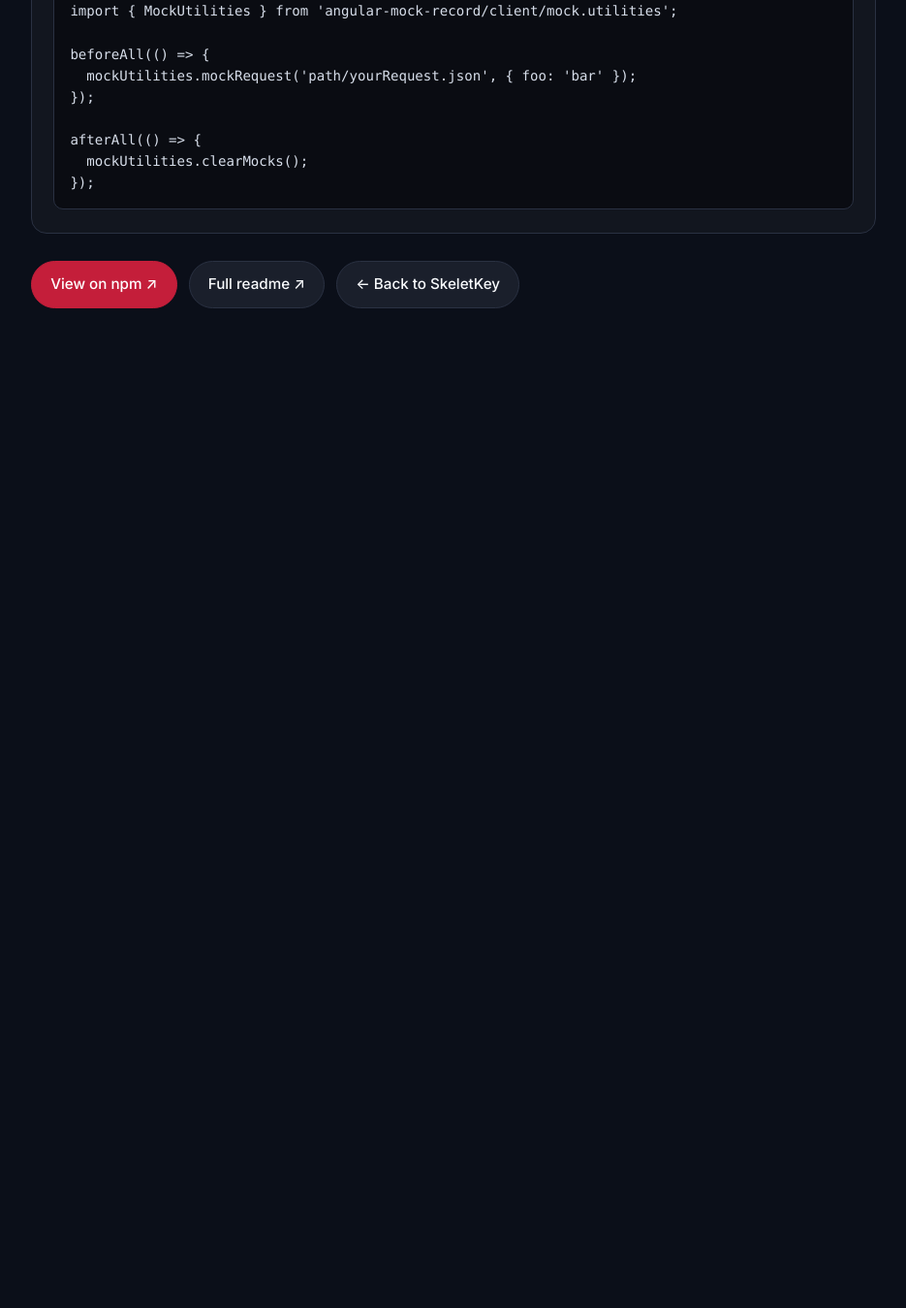
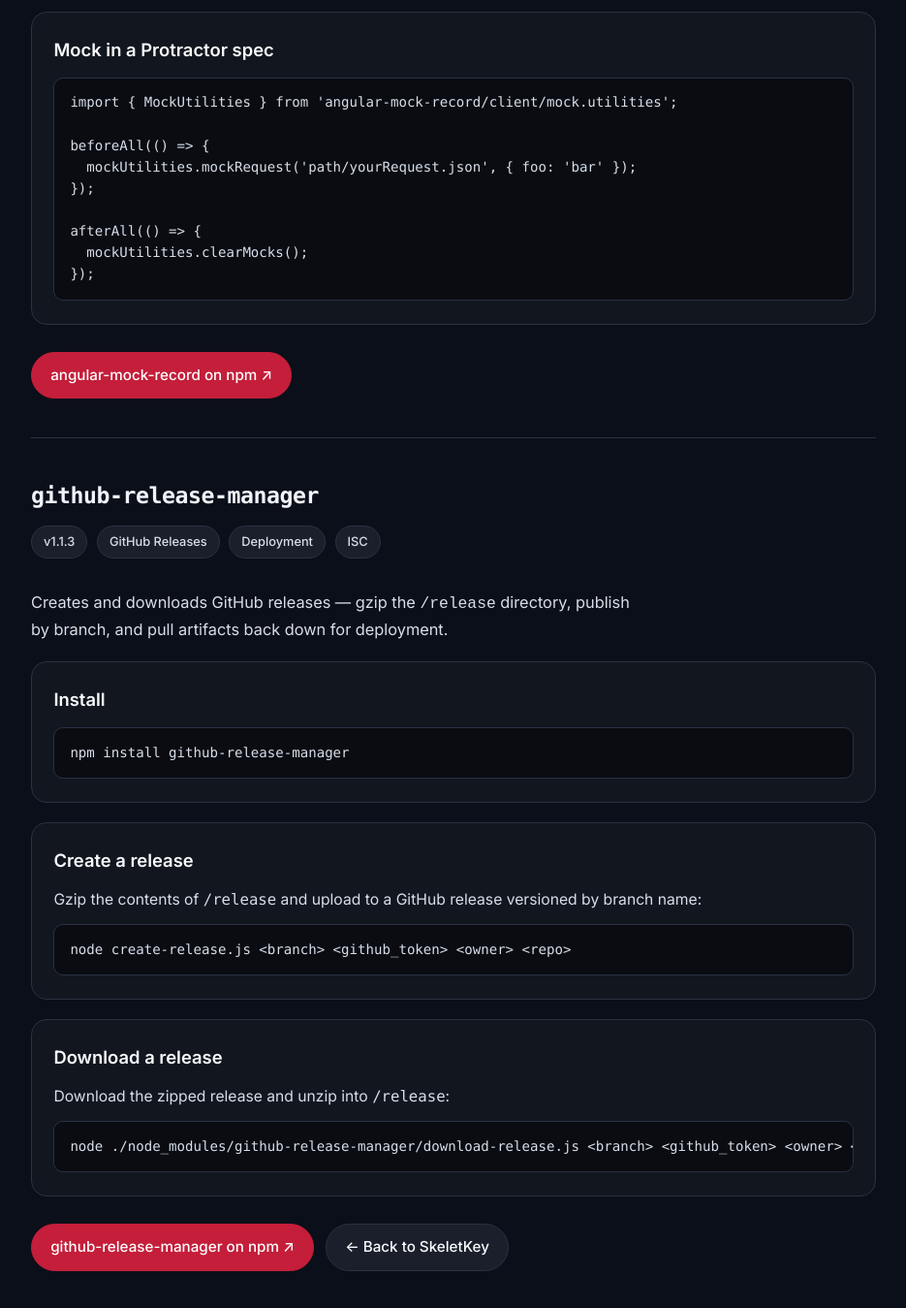
Before and after one commit to skelet-key/skeletkey-website, a plain HTML site: page software/index.html in a window 1280 px wide. Shown: the part 1341-2690 px from the top of the page at 97% size, without its empty margins (172-1107 px from the left). Before the commit the page ends 1723 px from the top, so only its background shows below. Drawn offline with Linux system fonts and the light colour scheme.

Commit message:
Add github-release-manager package to /software page

```diff
--- a/software/index.html
+++ b/software/index.html
@@ -3,8 +3,8 @@
 <head>
   <meta charset="UTF-8" />
   <meta name="viewport" content="width=device-width, initial-scale=1.0" />
-  <title>Software — angular-mock-record | SkeletKey</title>
-  <meta name="description" content="angular-mock-record — An Angular / Protractor framework that mocks and records HTTP requests like VCR. By Nathan McDowell." />
+  <title>Software | SkeletKey</title>
+  <meta name="description" content="Open-source npm packages by Nathan McDowell — angular-mock-record and github-release-manager." />
   <link rel="preconnect" href="https://fonts.googleapis.com" />
   <link rel="preconnect" href="https://fonts.gstatic.com" crossorigin />
   <link href="https://fonts.googleapis.com/css2?family=Inter:wght@400;500;600;700&display=swap" rel="stylesheet" />
@@ -126,6 +126,28 @@
       border-color: var(--brake-red-hover);
     }
     .nav-links a.active { color: #fff; }
+    .pkg-title {
+      font-size: 1.45rem;
+      font-weight: 700;
+      letter-spacing: -0.02em;
+      margin: 0.5rem 0 0.75rem;
+    }
+    .pkg-title code {
+      font-family: ui-monospace, SFMono-Regular, Menlo, Monaco, Consolas, monospace;
+      color: #f0f3fa;
+    }
+    .pkg-lead {
+      color: var(--text-secondary);
+      font-size: 1.02rem;
+      line-height: 1.6;
+      margin-bottom: 1.25rem;
+      max-width: 40rem;
+    }
+    .pkg-rule {
+      border: 0;
+      border-top: 1px solid var(--border);
+      margin: 2.5rem 0;
+    }
   </style>
 </head>
 <body>
@@ -152,18 +174,19 @@
 
   <main class="soft-page">
     <p class="eyebrow">Open source · npm</p>
-    <h1><code>angular-mock-record</code></h1>
+    <h1>Software</h1>
     <p class="lead">
-      An Angular / Protractor framework that mocks and records HTTP requests — manually or automatically, VCR-style — so end-to-end tests stay fast, deterministic, and offline-friendly.
+      Open-source packages published on npm — tooling for Angular e2e testing and GitHub release automation.
     </p>
 
+    <h2 class="pkg-title"><code>angular-mock-record</code></h2>
     <div class="soft-meta">
       <span>v1.6.4</span>
       <span>Angular 4+</span>
       <span>Protractor</span>
-      <span>ISC License</span>
-      <span>Nathan McDowell</span>
+      <span>ISC</span>
     </div>
+    <p class="pkg-lead">Mocks and records HTTP requests for Angular / Protractor — VCR-style fixtures for fast, deterministic e2e tests.</p>
 
     <div class="soft-card">
       <h2>What it does</h2>
@@ -212,10 +235,41 @@
 
     <div class="soft-actions">
       <a class="primary" href="https://www.npmjs.com/package/angular-mock-record" target="_blank" rel="noopener noreferrer">
-        View on npm ↗
+        angular-mock-record on npm ↗
       </a>
-      <a href="https://www.npmjs.com/package/angular-mock-record?activeTab=readme" target="_blank" rel="noopener noreferrer">
-        Full readme ↗
+    </div>
+
+    <hr class="pkg-rule" />
+
+    <h2 class="pkg-title"><code>github-release-manager</code></h2>
+    <div class="soft-meta">
+      <span>v1.1.3</span>
+      <span>GitHub Releases</span>
+      <span>Deployment</span>
+      <span>ISC</span>
+    </div>
+    <p class="pkg-lead">Creates and downloads GitHub releases — gzip the <code>/release</code> directory, publish by branch, and pull artifacts back down for deployment.</p>
+
+    <div class="soft-card">
+      <h2>Install</h2>
+      <pre><code>npm install github-release-manager</code></pre>
+    </div>
+
+    <div class="soft-card">
+      <h2>Create a release</h2>
+      <p>Gzip the contents of <code>/release</code> and upload to a GitHub release versioned by branch name:</p>
+      <pre><code>node create-release.js &lt;branch&gt; &lt;github_token&gt; &lt;owner&gt; &lt;repo&gt;</code></pre>
+    </div>
+
+    <div class="soft-card">
+      <h2>Download a release</h2>
+      <p>Download the zipped release and unzip into <code>/release</code>:</p>
+      <pre><code>node ./node_modules/github-release-manager/download-release.js &lt;branch&gt; &lt;github_token&gt; &lt;owner&gt; &lt;repo&gt;</code></pre>
+    </div>
+
+    <div class="soft-actions">
+      <a class="primary" href="https://www.npmjs.com/package/github-release-manager" target="_blank" rel="noopener noreferrer">
+        github-release-manager on npm ↗
       </a>
       <a href="/">← Back to SkeletKey</a>
     </div>
```
